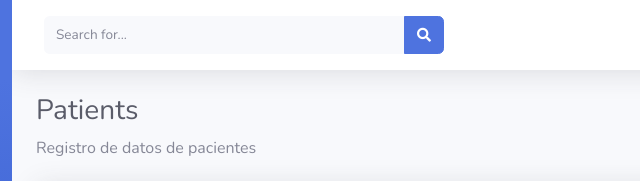
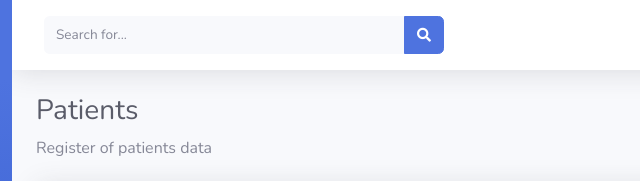
Before and after one commit to alvarosevilla2/hackaton.github.io, a website: page tables.html in a window 1280 px wide. Shown: the top 181 px of the page, 212-852 px from the left. Drawn offline with nearby package versions, Linux system fonts and the light colour scheme; files that its build step writes are made by us from their sources; files whose address does not match are found by name.

Commit message:
Update tables.html
Signed-off-by: Alvaro Sevilla Gutiérrez <70824325+alvarosevilla2@users.noreply.github.com>

```diff
--- a/tables.html
+++ b/tables.html
@@ -289,7 +289,7 @@
 
                     <!-- Page Heading -->
                     <h1 class="h3 mb-2 text-gray-800">Patients</h1>
-                    <p class="mb-4">Registro de datos de pacientes</p>
+                    <p class="mb-4">Register of patients data</p>
 
                     <!-- DataTales Example -->
                     <div class="card shadow mb-4">
```
